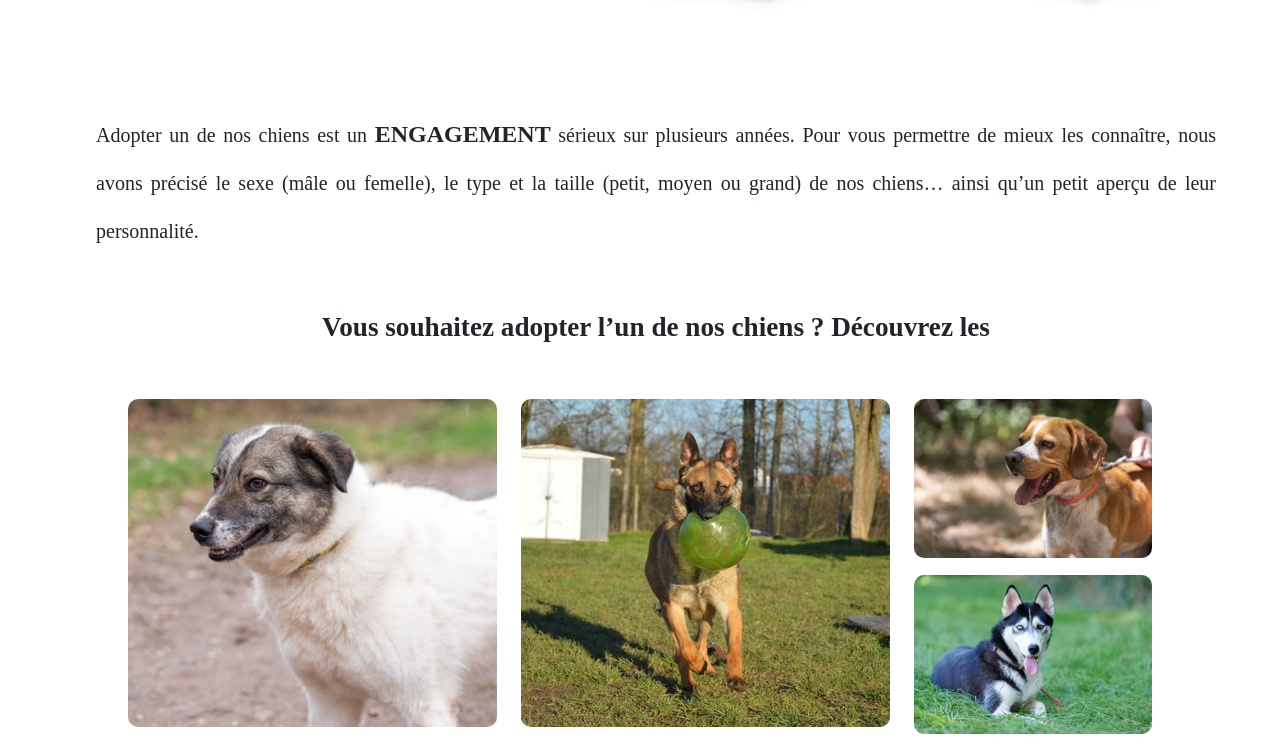
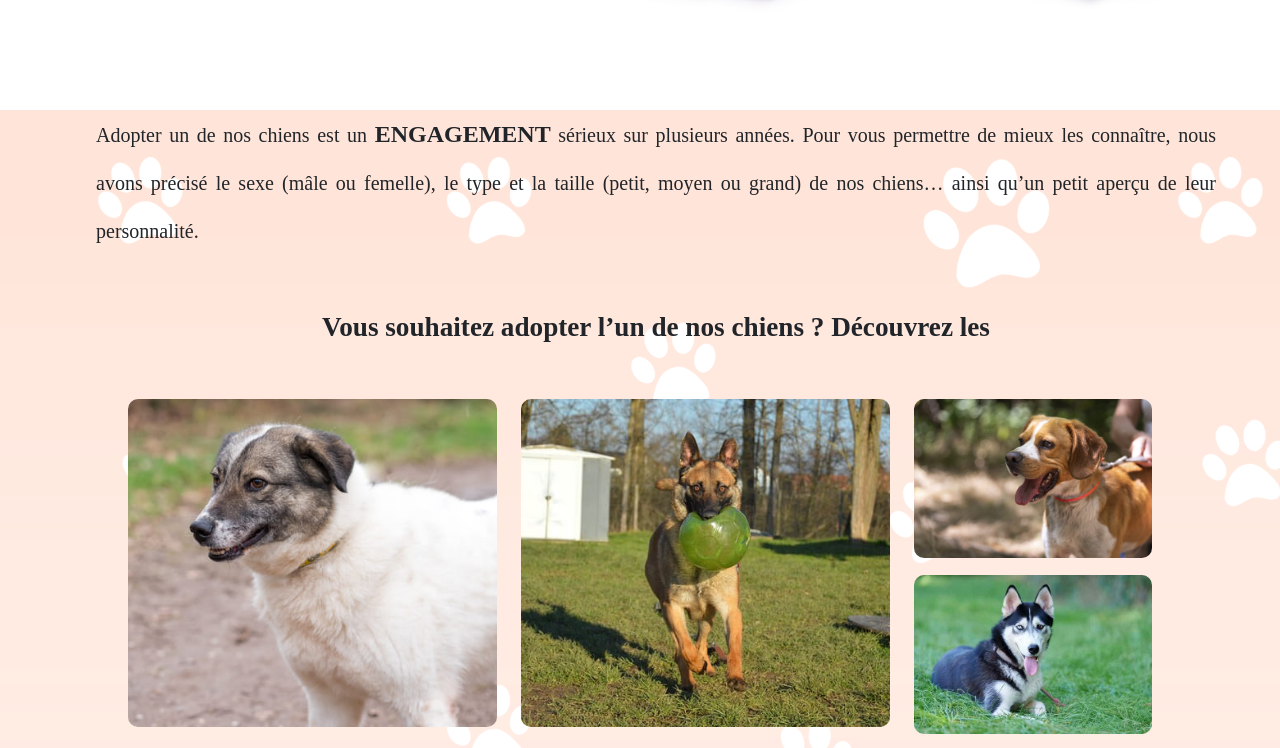
Before and after one commit to sek1005/tidus-home, a plain HTML site: page chien.html in a window 1280 px wide. Shown: the part 502-1250 px from the top of the page. Drawn offline with nearby package versions, Linux system fonts and the light colour scheme.

Commit message:
modif chien

```diff
--- a/chien.html
+++ b/chien.html
@@ -52,8 +52,10 @@
         <div class="titre">
           <h1>Nos Super Chien </h1>
         </div>
+      </div>
     </section>
-    </div>
+    <section class="bodypage ">
+      <h2></h2>
       <div class="entetchien">
         <p>Adopter un de nos chiens est un <strong>ENGAGEMENT</strong> sérieux sur plusieurs années. Pour vous permettre
           de mieux les connaître, nous avons précisé le sexe (mâle ou femelle), le type et la taille (petit, moyen ou
@@ -101,6 +103,7 @@
             </a>
           </div>
       </section>
+    </main>
 
 
 
--- a/chienstyle.css
+++ b/chienstyle.css
@@ -87,6 +87,9 @@
     font-family: "Merienda";
     font-size: 3.5rem;
 
+  }
+  .bodypage {
+    background-image: url(Images/background2.png);
   }
 
   /* TEXT */
```
Lines whose indentation alone changed are shown as unchanged.
